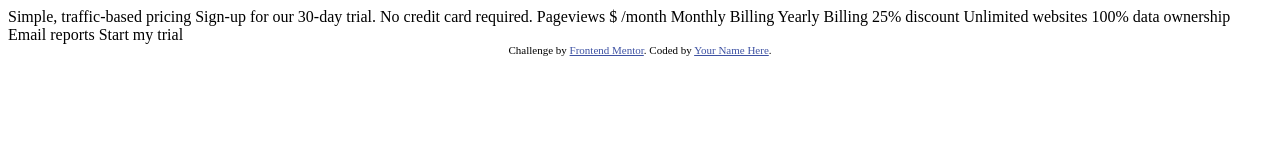
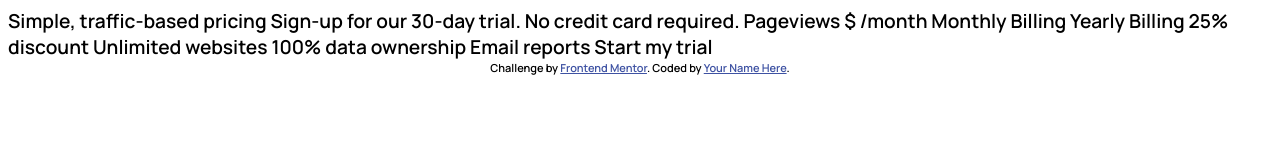
Before and after one commit to abe-m1/interactive-pricing-component, a website: page index.html in a window 1280 px wide. Drawn offline with Linux system fonts and the light colour scheme.

Commit message:
import font

```diff
--- a/scss/main.scss
+++ b/scss/main.scss
@@ -1,3 +1,10 @@
+@import url('https://fonts.googleapis.com/css2?family=Manrope:wght@600;800&display=swap');
+
+body {
+  font-family: 'Manrope', Helvetica, sans-serif;
+  font-size: 1.2rem;
+}
+
 .attribution {
   font-size: 11px;
   text-align: center;
```
Also changed, not shown: css/style.css.
